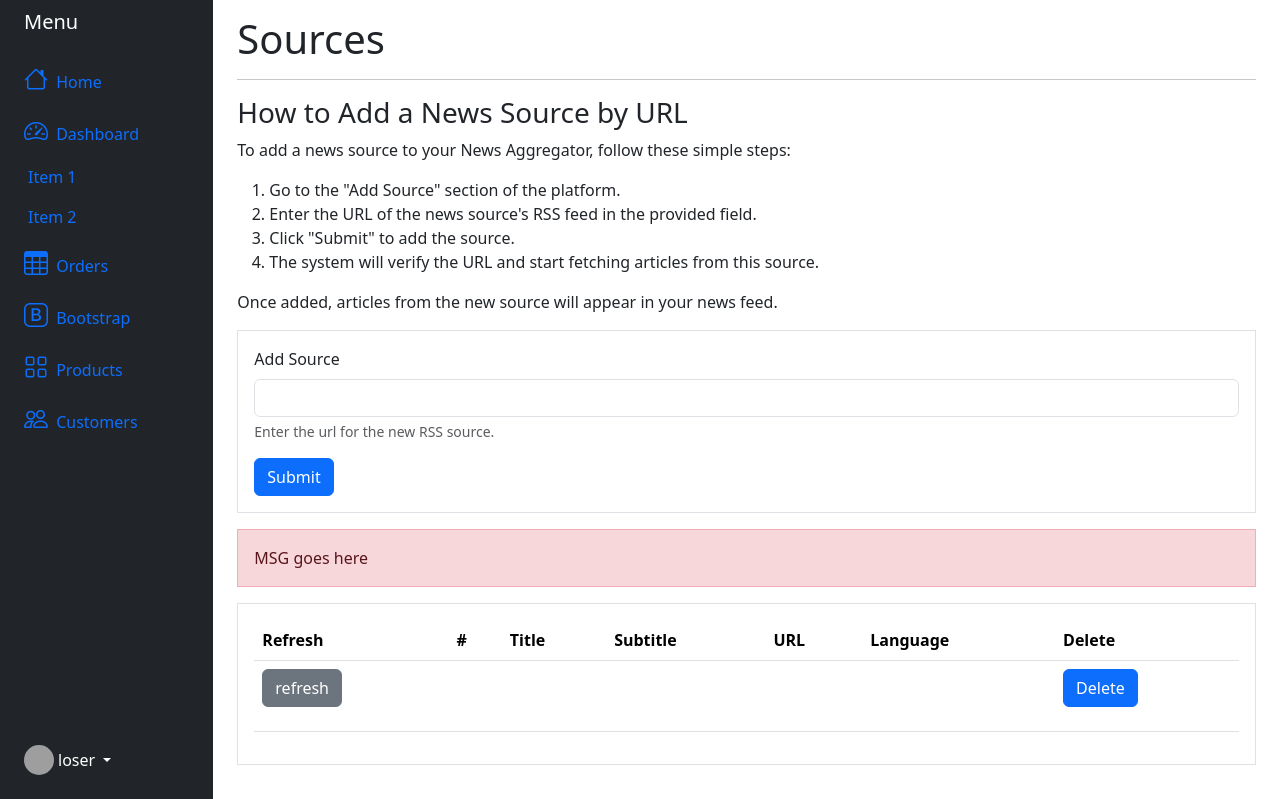
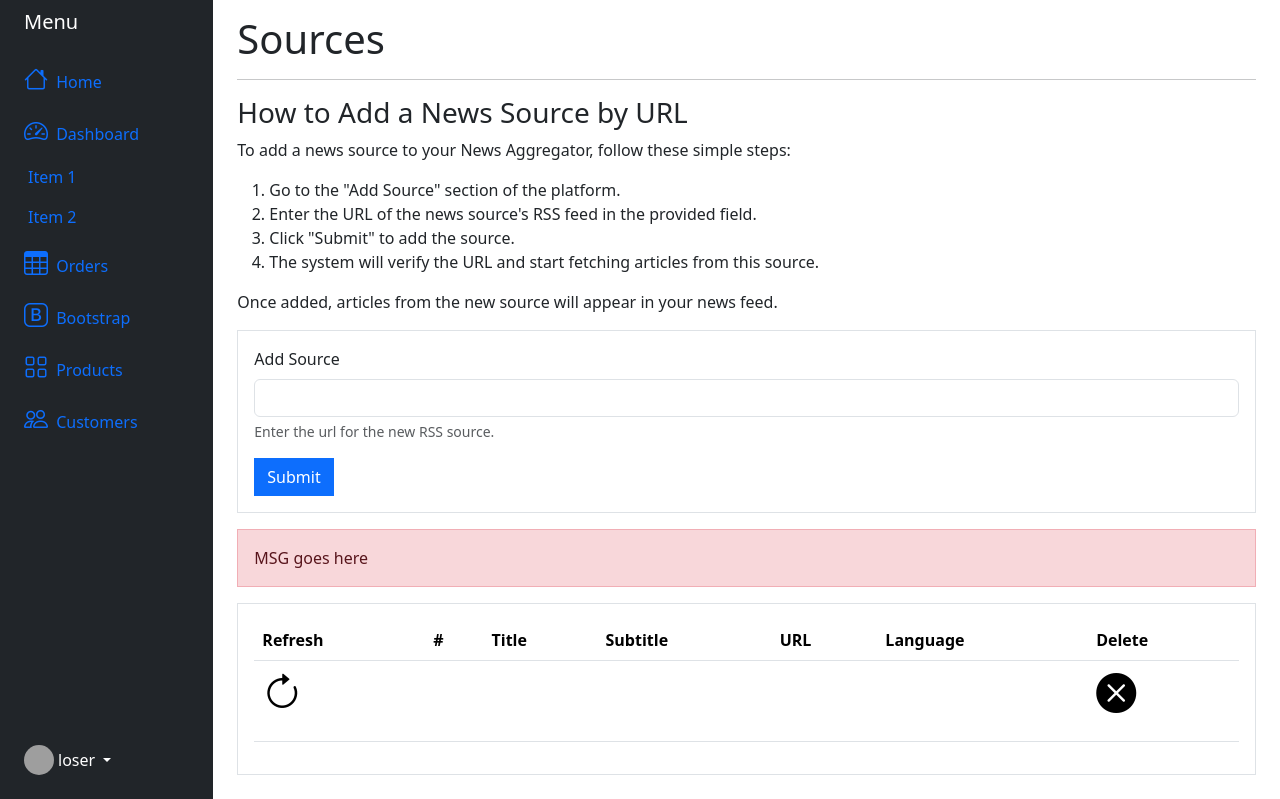
Before and after one commit to bhunao/rss_feeder, a Python web app: template src/template/forms/new_source.html in a window 1280 px wide. Shown: the part 57-856 px from the top of the page. Run offline with Jinja, Linux system fonts and the light colour scheme; the template is opened without the code that fills it: most values are stand-ins (such as "Sample title", 1, 10 or a date in 2020); lists and menus that the app fills with data are empty; grey boxes are pictures that could not be loaded.

Commit message:
UPD: change buttons to icons

```diff
--- a/src/template/forms/new_source.html
+++ b/src/template/forms/new_source.html
@@ -21,7 +21,7 @@
         <input type="text" name="url" class="form-control" id="urlInput" aria-describedby="urlHelp">
         <div id="urlHelp" class="form-text">Enter the url for the new RSS source.</div>
     </div>
-    <button type="submit" class="btn btn-primary">Submit</button>
+    <button type="submit" class="btn btn-primary rounded-0">Submit</button>
 </form>
 
 <div id="create_new_source_msg" class="alert alert-danger rounded-0" role="alert">
@@ -46,7 +46,9 @@
             {% for item in items %}
             <tr id="table_line_{{ item.id }}">
                 <td>
-                    <button class="btn btn-secondary" type="submit" hx-get="/sources/refresh?id={{ item.id }}" hx-target="#refresh_{{ item.id }}">refresh {{ item.id }}</button>
+                    <a hx-delete="/sources/?id={{ item.id }}" hx-target="#table_line_{{ item.id }}" role="button">
+                    <h1><i class="bi bi-arrow-clockwise"></i></h1>
+                    </a>
                     <p id="refresh_{{ item.id }}"></p>
                 </td>
                 <th scope="row">{{ item.id }}</th>
@@ -55,7 +57,9 @@
                 <td>{{ item.url }}</td>
                 <td>{{ item.language }}</td>
                 <td>
-                    <button class="btn btn-primary" type="submit" hx-delete="/sources/?id={{ item.id }}" hx-target="#table_line_{{ item.id }}">Delete {{ item.id }}</button>
+                    <a hx-delete="/sources/?id={{ item.id }}" hx-target="#table_line_{{ item.id }}" role="button">
+                    <h1><i class="bi bi-x-circle-fill"></i></h1>
+                    </a>
                 </td>
             </tr>
             {% endfor %}
```
Also changed, not shown: README.md.
